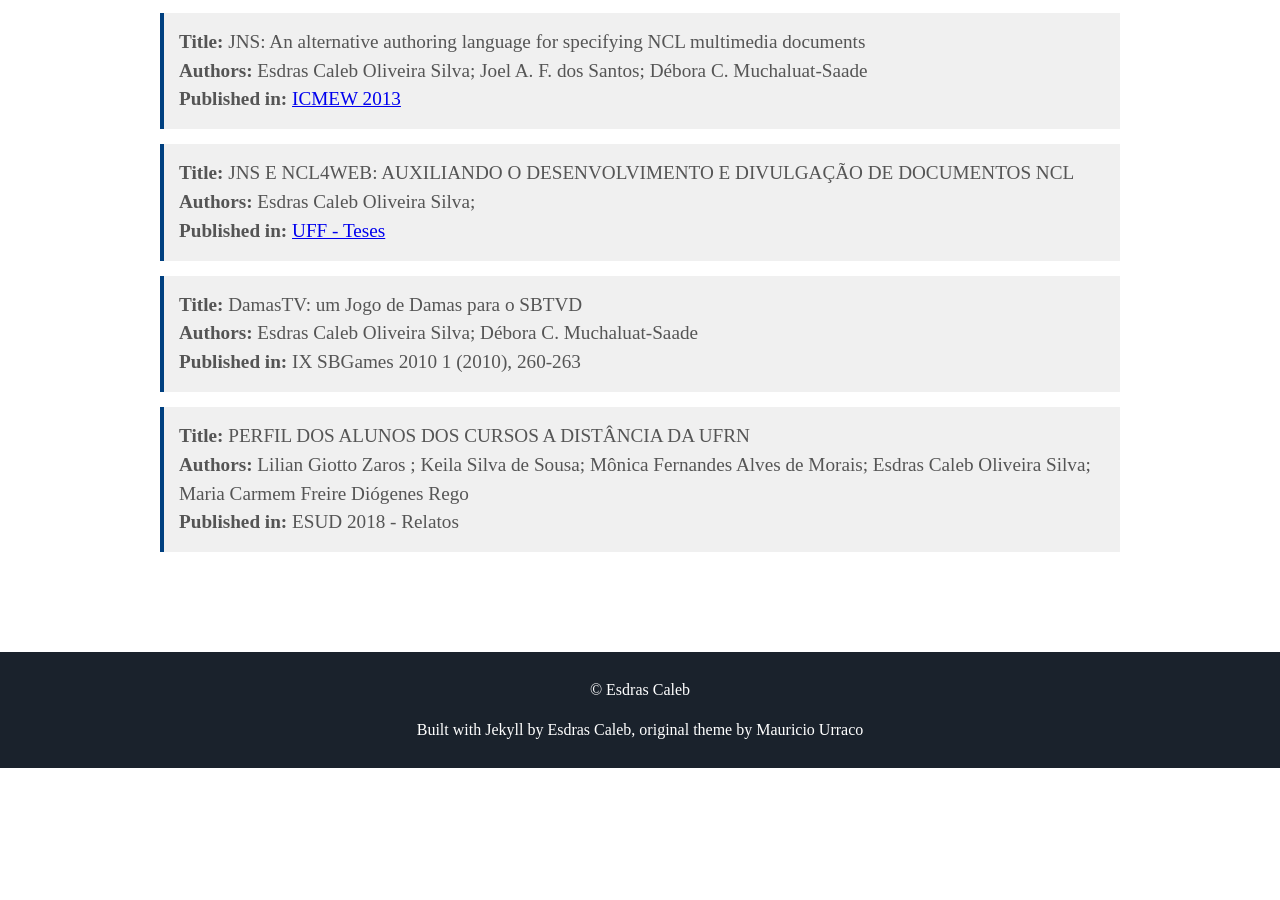
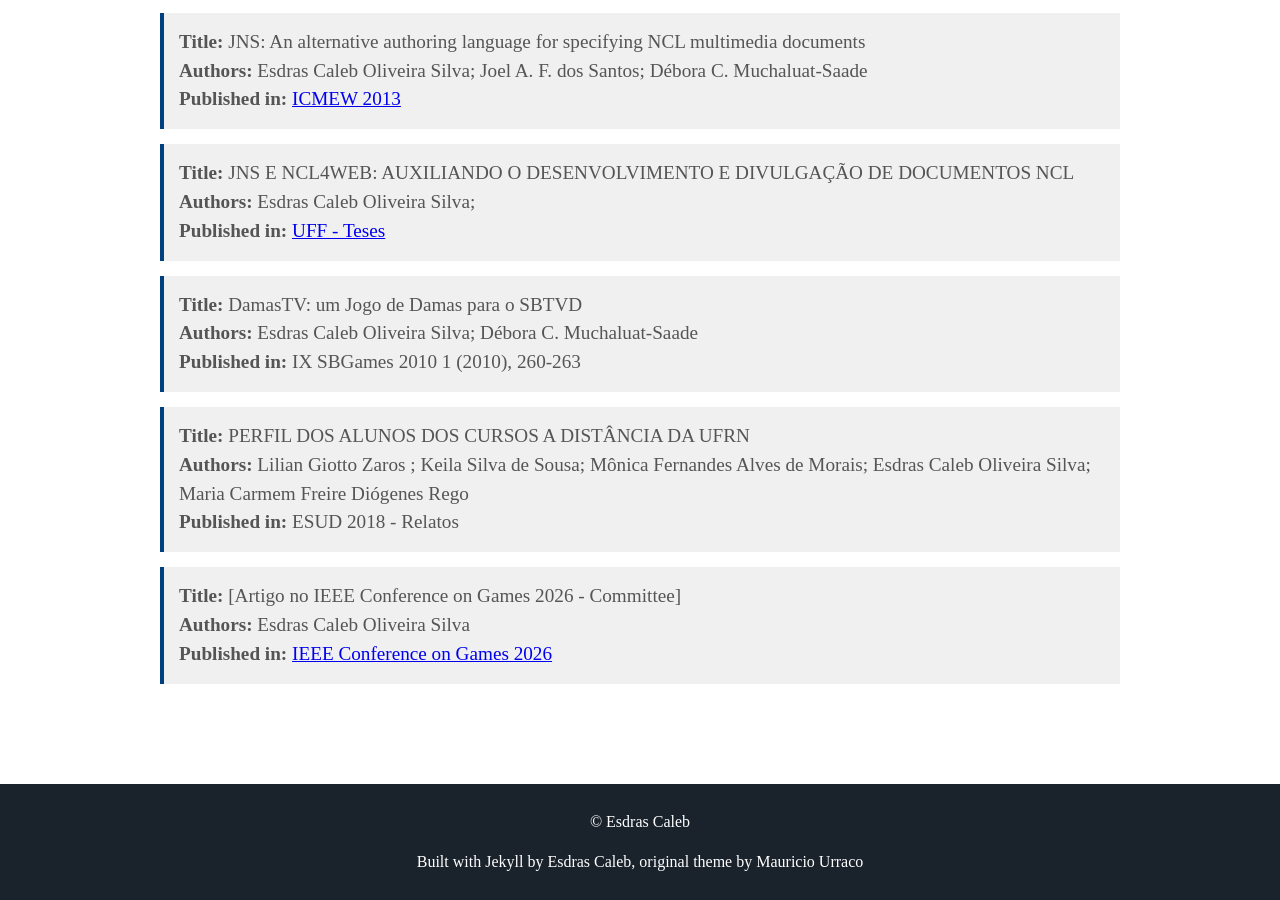
Before and after one commit to EsdrasCaleb/esdrascaleb.github.io, a Jekyll site: the page built from index.html, in a window 1280 px wide and 900 px high, scrolled down 2064 px. Built offline with Jekyll 4.4.1, drawn with Linux system fonts in a browser that asks for light colours; some web fonts are replaced; before the commit the page ends 2832 px from its top, so only the background shows below that.

Commit message:
Add IEEE Conference on Games 2026 publication to academic section

```diff
--- a/_includes/academic.html
+++ b/_includes/academic.html
@@ -33,5 +33,10 @@
       Maria Carmem Freire Diógenes Rego<br>
       <strong>Published in:</strong> ESUD 2018 - Relatos<br>
     </li>
+    <li>
+      <strong>Title:</strong> [Artigo no IEEE Conference on Games 2026 - Committee]<br>
+      <strong>Authors:</strong> Esdras Caleb Oliveira Silva<br>
+      <strong>Published in:</strong> <a href="https://ieeexplore.ieee.org" target="_blank">IEEE Conference on Games 2026</a><br>
+    </li>
   </ul>
 </div>
```
